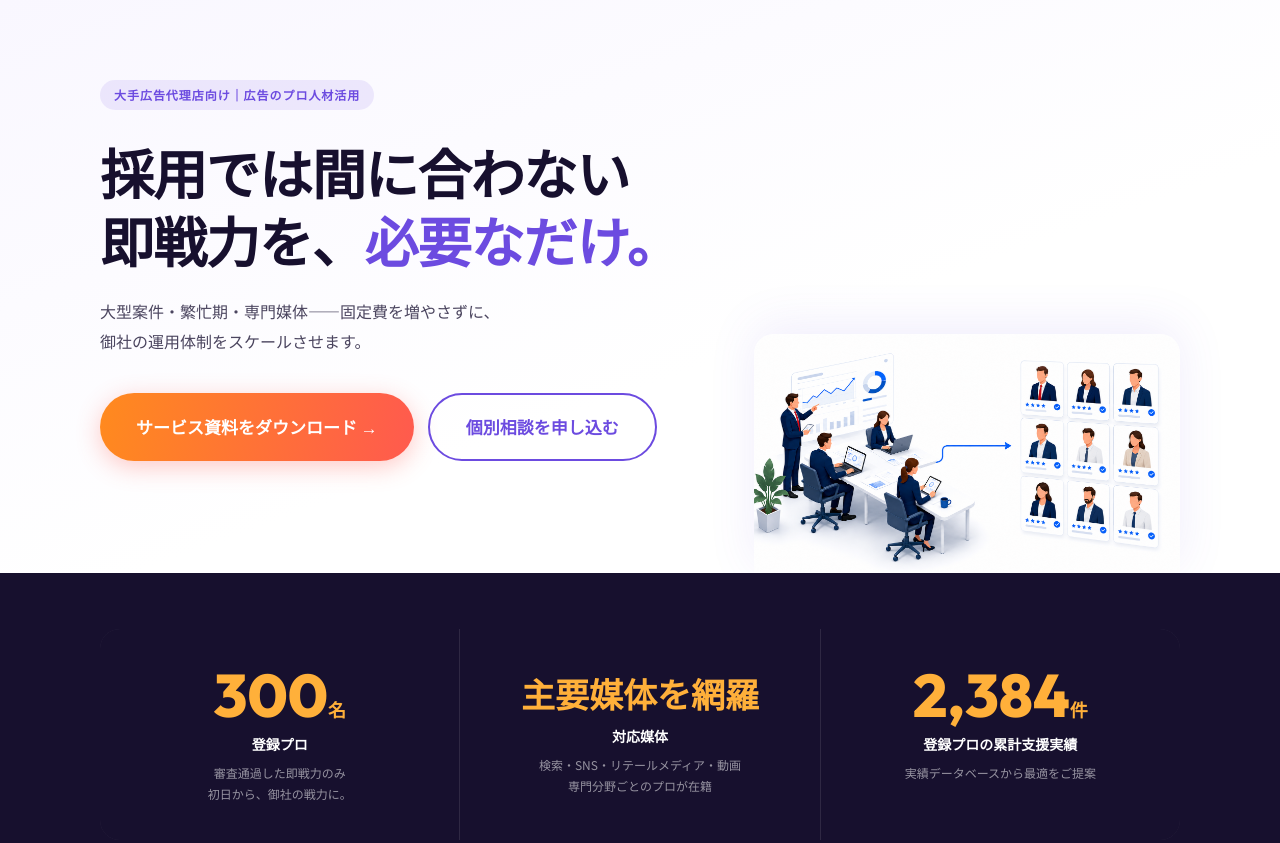
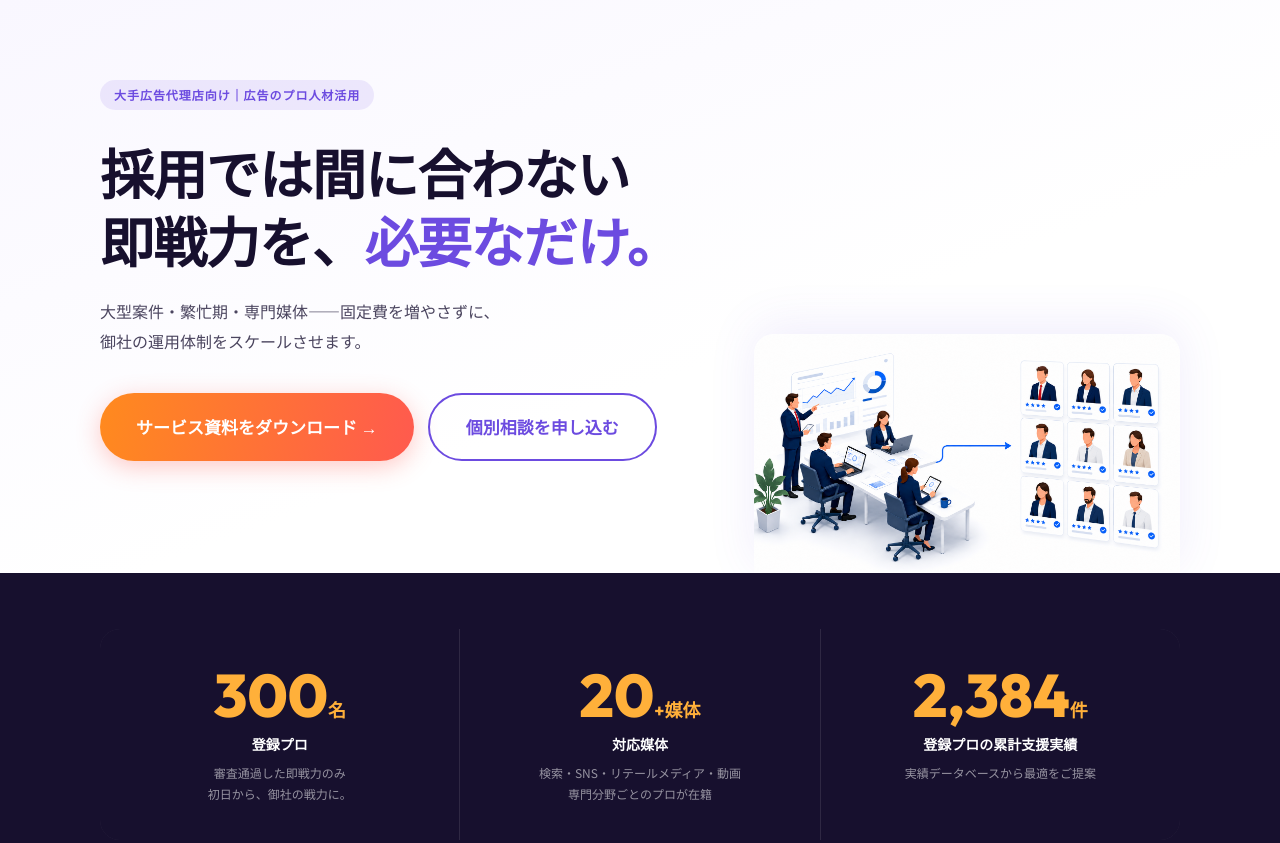
Before and after one commit to dmj4719/ad-pro-match-lp, a plain HTML site: page index.html in a window 1280 px wide. Shown: the top 843 px of the page. Drawn offline with Linux system fonts and the light colour scheme.

Commit message:
authority真ん中を数字ベースデザインに統一（20+媒体）
Co-Authored-By: Claude Opus 4.6 (1M context) <noreply@anthropic.com>

```diff
--- a/index.html
+++ b/index.html
@@ -1166,8 +1166,8 @@
         <div class="authority__sub">審査通過した即戦力のみ<br>初日から、御社の戦力に。</div>
       </div>
       <div class="authority__item">
-        <div class="authority__num" style="font-size: clamp(22px, 2.8vw, 34px); padding-top: 14px; padding-bottom: 4px;">
-          <span class="num-outfit" style="color: var(--orange);">主要媒体を網羅</span>
+        <div class="authority__num">
+          <span class="num-outfit">20</span><span class="authority__num-unit">+媒体</span>
         </div>
         <div class="authority__label">対応媒体</div>
         <div class="authority__sub">検索・SNS・リテールメディア・動画<br>専門分野ごとのプロが在籍</div>
```
